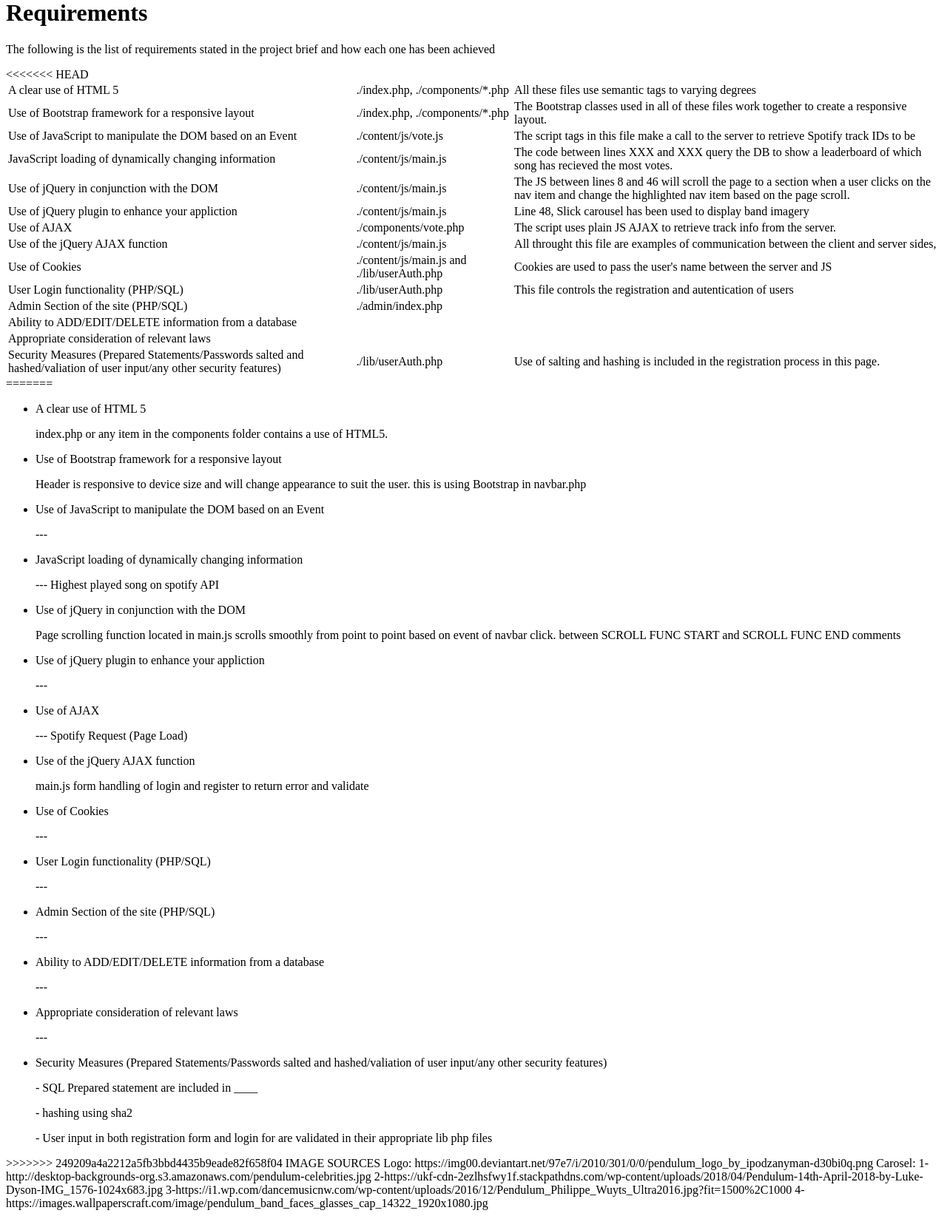
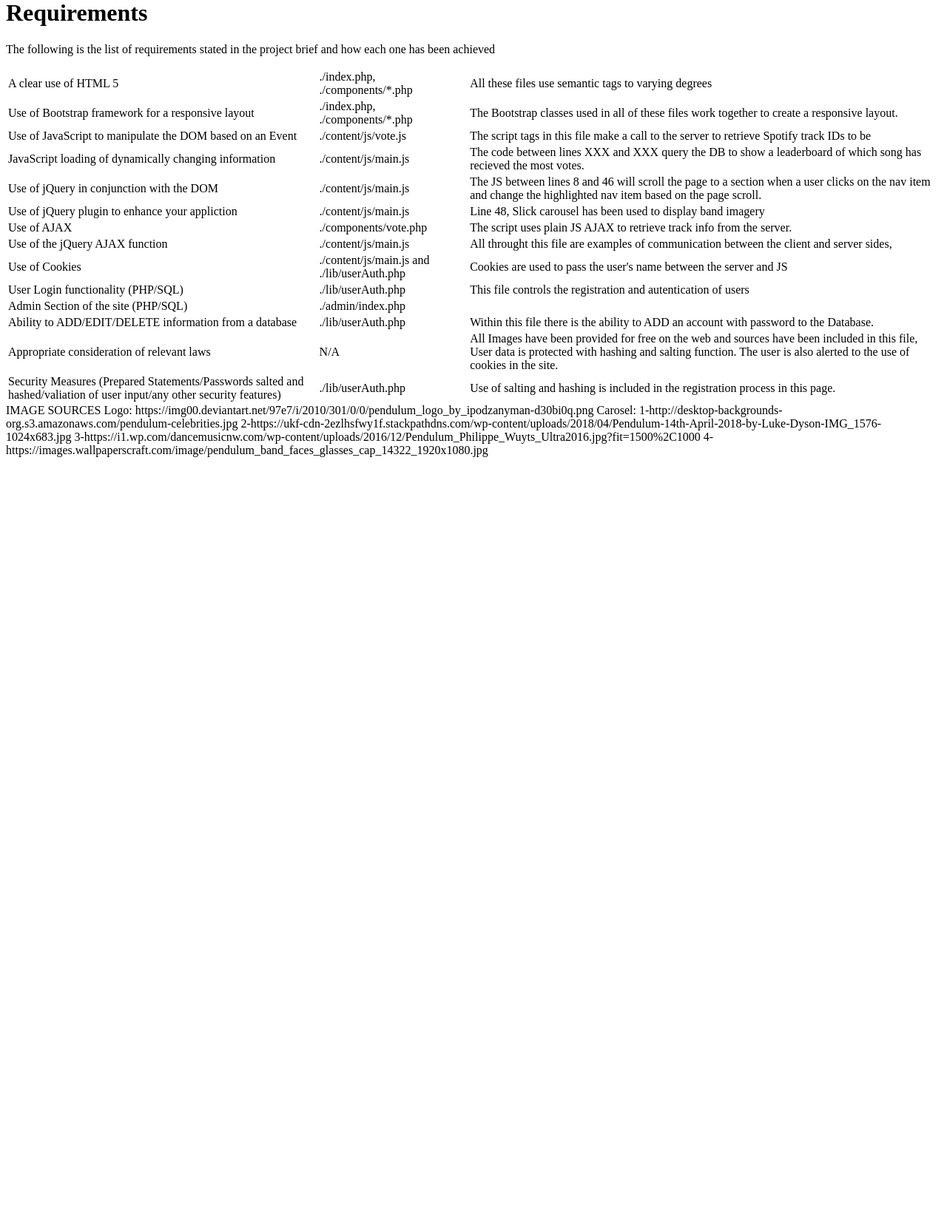
Before and after one commit to 1700863/CMP204, a PHP site: page /req.php in a window 1280 px wide. Shown: the part 22-1666 px from the top of the page at 74% size. After the commit the page ends 640 px from the top, so only its background shows below. Run offline with PHP 8.4, Linux system fonts and the light colour scheme.

Commit message:
Final Tweaks

```diff
--- a/req.php
+++ b/req.php
@@ -12,7 +12,6 @@
 
     <p>The following is the list of requirements stated in the project brief and how each one has been achieved</p>
 
-<<<<<<< HEAD
     <table>
         <tr>
             <td>A clear use of HTML 5</td>
@@ -71,13 +70,13 @@
         </tr>
         <tr>
             <td>Ability to ADD/EDIT/DELETE information from a database</td>
-            <td></td>
-            <td></td>
+            <td>./lib/userAuth.php</td>
+            <td>Within this file there is the ability to ADD an account with password to the Database.</td>
         </tr>
         <tr>
             <td>Appropriate consideration of relevant laws</td>
-            <td></td>
-            <td></td>
+            <td>N/A</td>
+            <td>All Images have been provided for free on the web and sources have been included in this file, User data is protected with hashing and salting function. The user is also alerted to the use of cookies in the site.</td>
         </tr>
         <tr>
             <td>Security Measures (Prepared Statements/Passwords salted and hashed/valiation of user input/any other security features)</td>
@@ -85,53 +84,6 @@
             <td>Use of salting and hashing is included in the registration process in this page.</td>
         </tr>
     </table>
-=======
-    <ul>
-        <li>A clear use of HTML 5</li>
-        <p>index.php or any item in the components folder contains a use of HTML5.</p>
-
-        <li>Use of Bootstrap framework for a responsive layout</li>
-        <p>Header is responsive to device size and will change appearance to suit the user. this is using Bootstrap in navbar.php</p>
-
-        <li>Use of JavaScript to manipulate the DOM based on an Event</li>
-        <p>---</p>
-
-        <li>JavaScript loading of dynamically changing information</li>
-        <p>--- Highest played song on spotify API</p>
-
-        <li>Use of jQuery in conjunction with the DOM</li>
-        <p>Page scrolling function located in main.js scrolls smoothly from point to point based on event of navbar click. between SCROLL FUNC START and SCROLL FUNC END comments</p>
-
-        <li>Use of jQuery plugin to enhance your appliction</li>
-        <p>---</p>
-
-        <li>Use of AJAX</li>
-        <p> --- Spotify Request (Page Load)</p>
-
-        <li>Use of the jQuery AJAX function</li>
-        <p>main.js form handling of login and register to return error and validate</p>
-
-        <li>Use of Cookies</li>
-        <p>---</p>
-
-        <li>User Login functionality (PHP/SQL)</li>
-        <p>---</p>
-
-        <li>Admin Section of the site (PHP/SQL)</li>
-        <p>---</p>
-
-        <li>Ability to ADD/EDIT/DELETE information from a database</li>
-        <p>---</p>
-
-        <li>Appropriate consideration of relevant laws</li>
-        <p>---</p>
-
-        <li>Security Measures (Prepared Statements/Passwords salted and hashed/valiation of user input/any other security features)</li>
-        <p>- SQL Prepared statement are included in ____</p>
-        <p>- hashing using sha2</p>
-        <p>- User input in both registration form and login for are validated in their appropriate lib php files</p>
-    </ul>
->>>>>>> 249209a4a2212a5fb3bbd4435b9eade82f658f04
 
     IMAGE SOURCES
     Logo: https://img00.deviantart.net/97e7/i/2010/301/0/0/pendulum_logo_by_ipodzanyman-d30bi0q.png
```
Also changed, not shown: config.php (+8 -8 lines).
